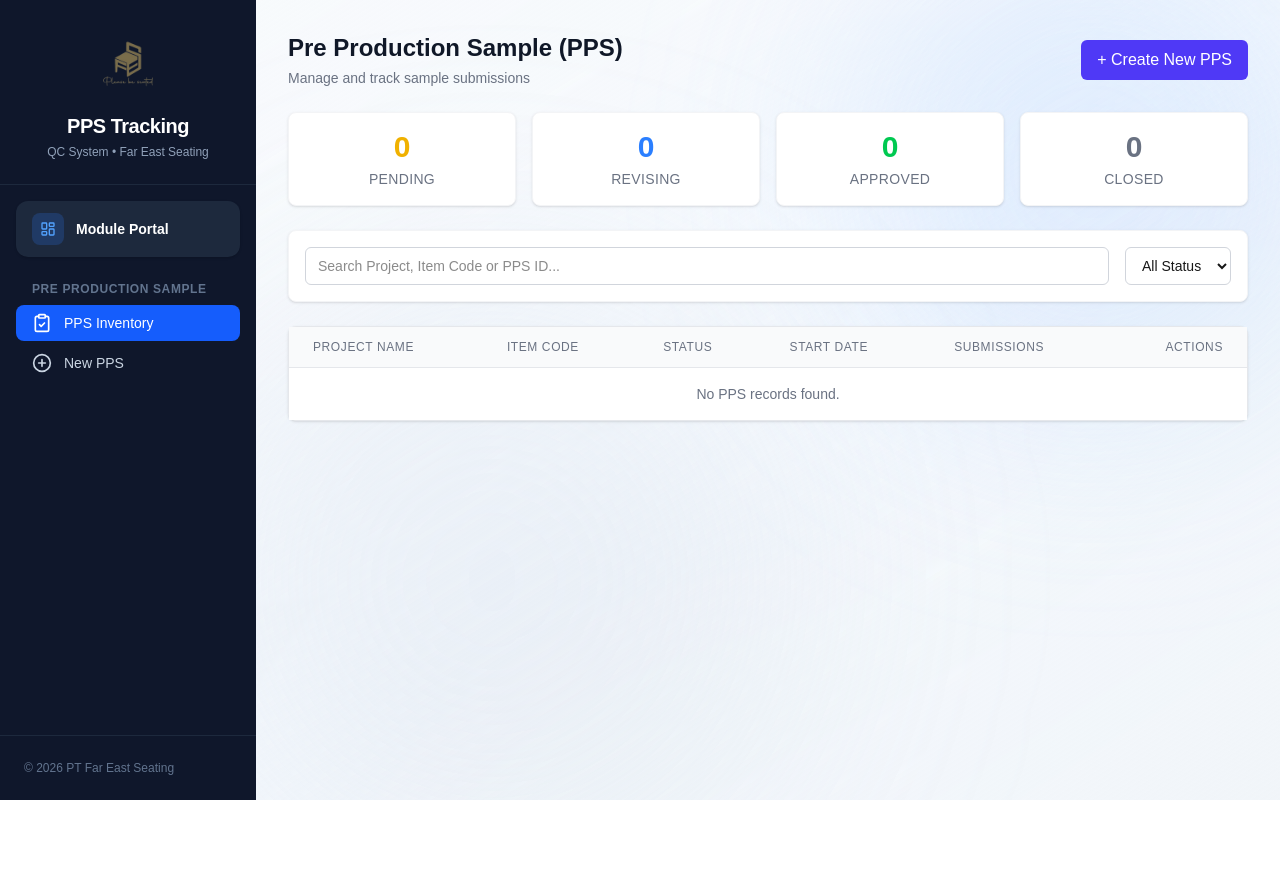
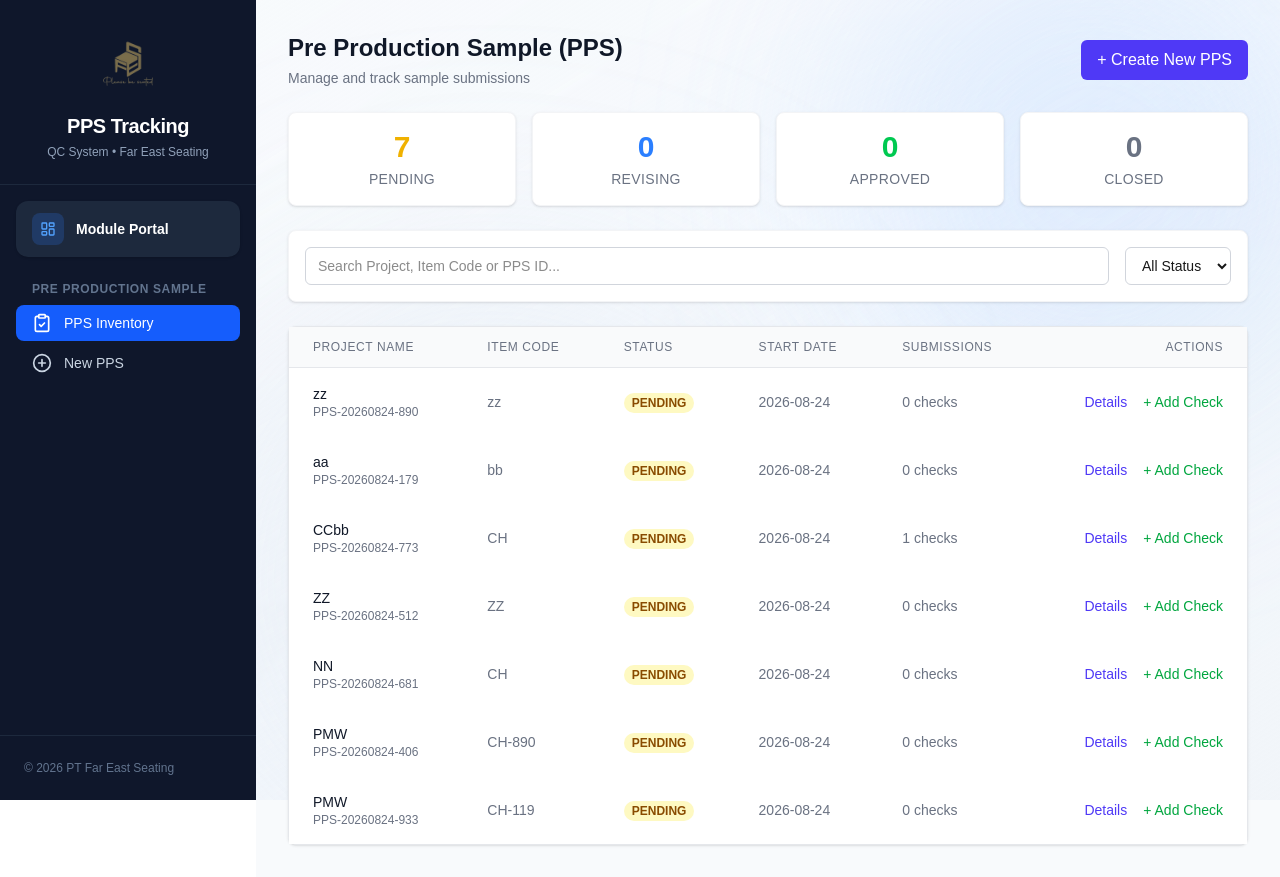
Before and after one commit to Kevinabner112/cpms-app, a Next.js app: page /pps in a window 1280 px wide. Before the commit the page ends 800 px from the top, so only its background shows below. Built offline with nearby package versions, Linux system fonts and the light colour scheme.

Commit message:
Fix data disappearing on hard refresh across modules

```diff
--- a/src/app/panels/dashboard/page.tsx
+++ b/src/app/panels/dashboard/page.tsx
@@ -2,15 +2,19 @@
 import { useStore } from '@/store/useStore';
 import { StatusBadge } from '@/components/Badge';
 import { AlertTriangle, CheckCircle, Package, Plus, ClipboardEdit, Image as ImageIcon, History, Trash2, XCircle, Download } from 'lucide-react';
-import { useState } from 'react';
+import { useState, useEffect } from 'react';
 import { format, parseISO } from 'date-fns';
 import { useRouter } from 'next/navigation';
 import { NewProcessModal, UpdateProcessModal } from '@/components/PanelProcessModals';
 import { PanelCreationProcess } from '@/types';
 
 export default function Dashboard() {
-  const { panels, items, panelProcesses } = useStore();
+  const { panels, items, panelProcesses, fetchData } = useStore();
   const router = useRouter();
+
+  useEffect(() => {
+    fetchData();
+  }, [fetchData]);
 
   const totalItems = items.length;
   const validPanels = panels.filter(p => p.status === 'VALID').length;
--- a/src/app/panels/page.tsx
+++ b/src/app/panels/page.tsx
@@ -7,13 +7,17 @@ import { format, parseISO } from 'date-fns';
 import { useRouter, useSearchParams } from 'next/navigation';
 
 function PanelInventoryContent() {
-  const { panels, items, markPanelMissing, deletePanel } = useStore();
+  const { panels, items, markPanelMissing, deletePanel, fetchData } = useStore();
   const searchParams = useSearchParams();
   const initialStatus = searchParams?.get('status') || 'ALL';
 
   const [searchTerm, setSearchTerm] = useState('');
   const [statusFilter, setStatusFilter] = useState(initialStatus);
   const router = useRouter();
+
+  useEffect(() => {
+    fetchData();
+  }, [fetchData]);
 
   // If the URL changes while we are on the page (e.g. going back/forward)
   useEffect(() => {
--- a/src/app/pps/page.tsx
+++ b/src/app/pps/page.tsx
@@ -1,6 +1,6 @@
 'use client';
 
-import { useState, useMemo } from 'react';
+import { useState, useMemo, useEffect } from 'react';
 import { useStore } from '@/store/useStore';
 import Link from 'next/link';
 import { PreProductionSample } from '@/types';
@@ -8,12 +8,16 @@ import PPSSubmissionModal from '@/components/PPSSubmissionModal';
 import PPSDetailsModal from '@/components/PPSDetailsModal';
 
 export default function PPSInventoryPage() {
-  const ppsRecords = useStore(state => state.ppsRecords);
+  const { ppsRecords, fetchData } = useStore();
 
   const [searchTerm, setSearchTerm] = useState('');
   const [statusFilter, setStatusFilter] = useState<'ALL' | 'PENDING' | 'REVISING' | 'APPROVED' | 'CLOSED'>('ALL');
   const [selectedPPS, setSelectedPPS] = useState<PreProductionSample | null>(null);
   const [modalType, setModalType] = useState<'DETAILS' | 'ADD_SUBMISSION' | null>(null);
+
+  useEffect(() => {
+    fetchData();
+  }, [fetchData]);
 
   const filteredRecords = useMemo(() => {
     return ppsRecords.filter(record => {
--- a/src/app/whitewood/page.tsx
+++ b/src/app/whitewood/page.tsx
@@ -5,11 +5,15 @@ import Link from 'next/link';
 import { Download, Upload, Package, Plus, MapPin } from 'lucide-react';
 import { WhiteWoodBadge } from '@/components/Badge';
 import { format } from 'date-fns';
-import { useRef } from 'react';
+import { useRef, useEffect } from 'react';
 
 export default function WhiteWoodDashboard() {
-  const { whiteWoods, importWhiteWoodItems } = useStore();
+  const { whiteWoods, importWhiteWoodItems, fetchData } = useStore();
   const fileInputRef = useRef<HTMLInputElement>(null);
+
+  useEffect(() => {
+    fetchData();
+  }, [fetchData]);
 
   const handleExportCSV = () => {
     const headers = ['Item Code', 'Item Name', 'Owner', 'Location', 'Status'];
--- a/src/components/ClientOnly.tsx
+++ b/src/components/ClientOnly.tsx
@@ -8,16 +8,21 @@ import { Sidebar } from '@/components/Sidebar';
 export function ClientOnly({ children }: { children: ReactNode }) {
   const pathname = usePathname();
   const [hasMounted, setHasMounted] = useState(false);
+  const { fetchData, isInitialized } = useStore();
 
   useEffect(() => {
     setHasMounted(true);
+
+    if (!isInitialized) {
+      fetchData();
+    }
 
     if ('serviceWorker' in navigator) {
       navigator.serviceWorker.register('/sw.js').catch((err) => {
         console.error('Service Worker registration failed:', err);
       });
     }
-  }, []);
+  }, [fetchData, isInitialized]);
 
   if (!hasMounted) {
     return null;
```
